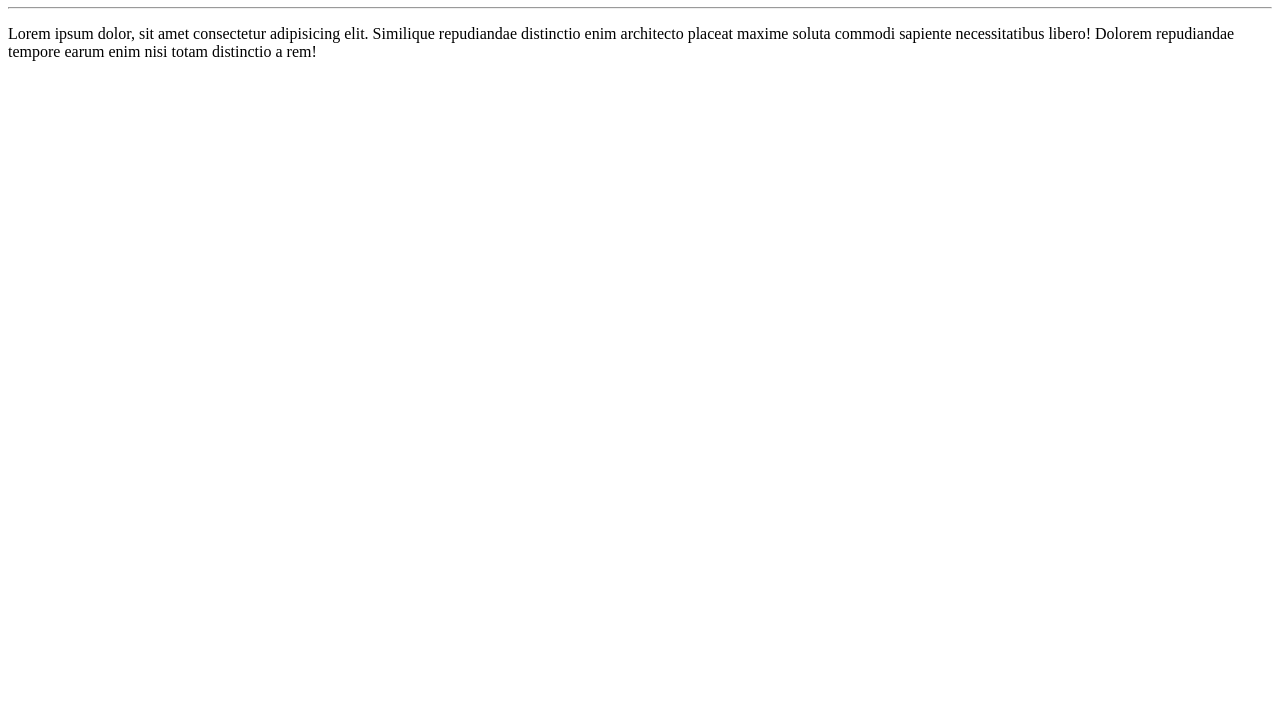
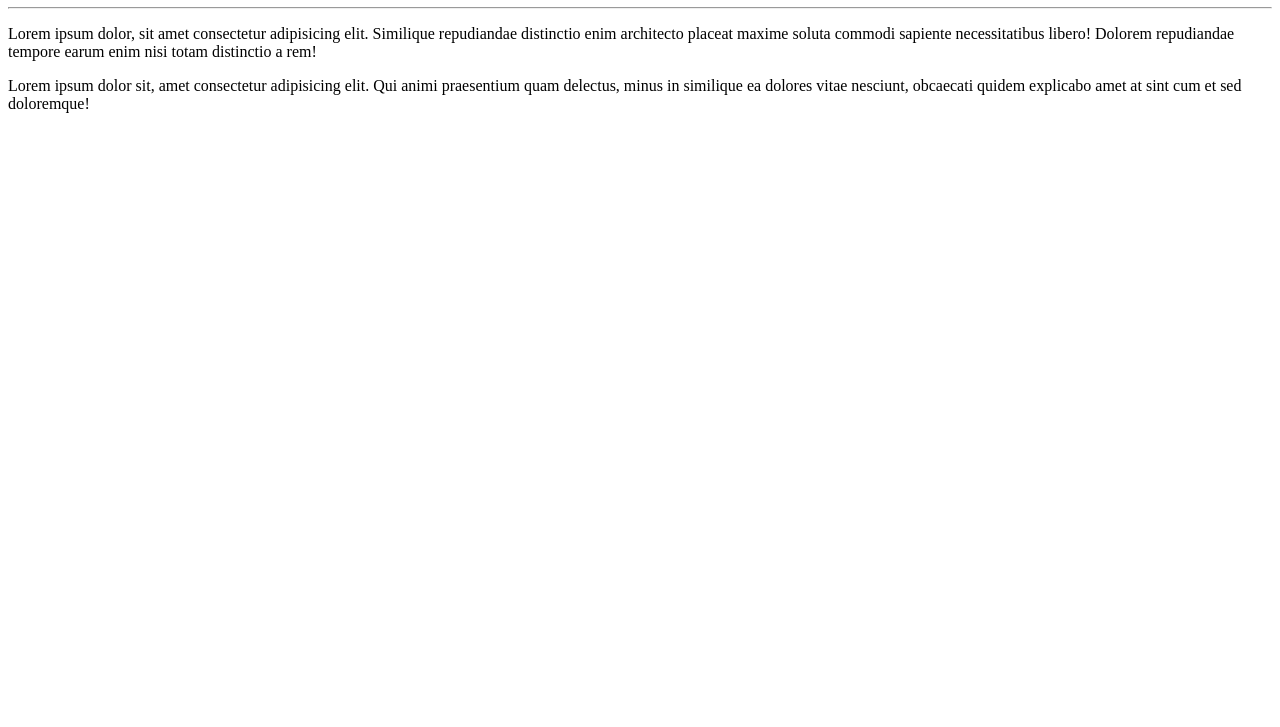
Before and after one commit to Lu1z-Gust4v0/GitHubEX, a plain HTML site: page siteEX/index.html in a window 1280 px wide. Shown: the part 73-800 px from the top of the page. Drawn offline with Linux system fonts and the light colour scheme.

Commit message:
Adicionei outro parágrafo

```diff
--- a/siteEX/index.html
+++ b/siteEX/index.html
@@ -9,5 +9,6 @@
     <h1>Olá, mundo</h1>
     <hr>
     <p>Lorem ipsum dolor, sit amet consectetur adipisicing elit. Similique repudiandae distinctio enim architecto placeat maxime soluta commodi sapiente necessitatibus libero! Dolorem repudiandae tempore earum enim nisi totam distinctio a rem!</p>
+    <p>Lorem ipsum dolor sit, amet consectetur adipisicing elit. Qui animi praesentium quam delectus, minus in similique ea dolores vitae nesciunt, obcaecati quidem explicabo amet at sint cum et sed doloremque!</p>
 </body>
 </html>
```
